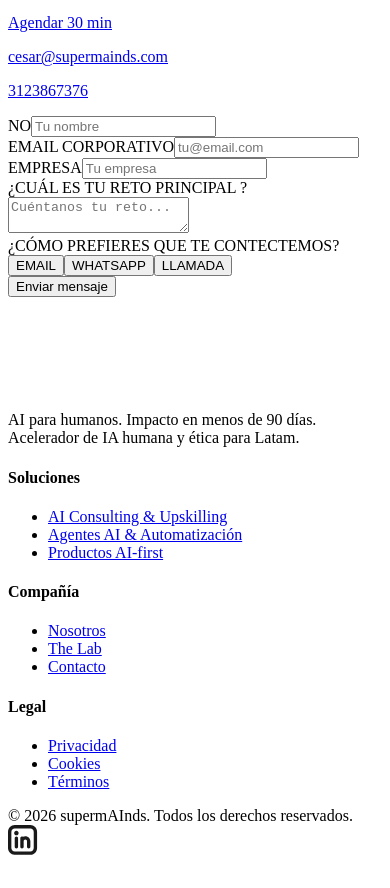
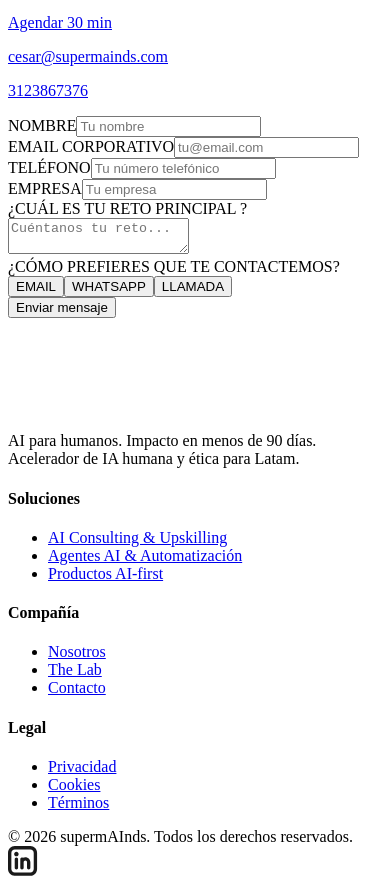
Before and after one commit to supermainds/page, a React (Vite) app: page / in a window 390 px wide. Shown: the part 3914-4802 px from the top of the page. Before the commit the page ends 4781 px from the top, so only its background shows below. Built offline with nearby package versions, Linux system fonts and the light colour scheme; the HTML template or start-up script is replaced by a standard one.

Commit message:
Add phone field to contact form

```diff
--- a/api/contact.js
+++ b/api/contact.js
@@ -16,10 +16,11 @@
     return res.status(405).json({ error: 'Method not allowed' })
   }
 
-  const { name, email, company, message, contactPreference } = req.body || {}
+  const { name, email, phone, company, message, contactPreference } = req.body || {}
   const cleaned = {
     name: cleanValue(name),
     email: cleanValue(email),
+    phone: cleanValue(phone),
     company: cleanValue(company),
     message: cleanValue(message),
     contactPreference: cleanValue(contactPreference),
@@ -39,6 +40,7 @@
   const text = [
     `Nombre: ${cleaned.name}`,
     `Email: ${cleaned.email}`,
+    `Teléfono: ${cleaned.phone || 'No especificado'}`,
     `Empresa: ${cleaned.company || 'No especificada'}`,
     `Preferencia de contacto: ${cleaned.contactPreference || 'No especificada'}`,
     '',
@@ -49,6 +51,7 @@
     <h2>Nuevo mensaje desde el formulario de supermAInds</h2>
     <p><strong>Nombre:</strong> ${escapeHtml(cleaned.name)}</p>
     <p><strong>Email:</strong> ${escapeHtml(cleaned.email)}</p>
+    <p><strong>Teléfono:</strong> ${escapeHtml(cleaned.phone || 'No especificado')}</p>
     <p><strong>Empresa:</strong> ${escapeHtml(cleaned.company || 'No especificada')}</p>
     <p><strong>Preferencia de contacto:</strong> ${escapeHtml(cleaned.contactPreference || 'No especificada')}</p>
     <p><strong>Reto principal:</strong></p>
--- a/src/components/sections/ContactSection.jsx
+++ b/src/components/sections/ContactSection.jsx
@@ -23,6 +23,7 @@
     const payload = {
       name: formData.get('name'),
       email: formData.get('email'),
+      phone: formData.get('phone'),
       company: formData.get('company'),
       message: formData.get('message'),
       contactPreference: interests.join(', '),
@@ -87,13 +88,17 @@
           <form className="contact__form" onSubmit={handleSubmit}>
             <div className="contact__field">
               <div className="contact__field">
-                <label htmlFor="name">NO</label>
+                <label htmlFor="name">NOMBRE</label>
                 <input id="name" name="name" type="text" required placeholder="Tu nombre" />
               </div>
               <div className="contact__field">
                 <label htmlFor="email">EMAIL CORPORATIVO</label>
                 <input id="email" name="email" type="email" required placeholder="tu@email.com" />
               </div>
+            </div>
+            <div className="contact__field">
+              <label htmlFor="phone">TELÉFONO</label>
+              <input id="phone" name="phone" type="tel" placeholder="Tu número telefónico" />
             </div>
             <div className="contact__field">
               <label htmlFor="company">EMPRESA</label>
@@ -104,7 +109,7 @@
               <textarea id="message" name="message" required placeholder="Cuéntanos tu reto..." />
             </div>
             <div className="contact__interests">
-              <label>¿CÓMO PREFIERES QUE TE CONTECTEMOS?</label>
+              <label>¿CÓMO PREFIERES QUE TE CONTACTEMOS?</label>
               <div className="contact__chips">
                 {data.interests.map((interest) => (
                   <button
```
